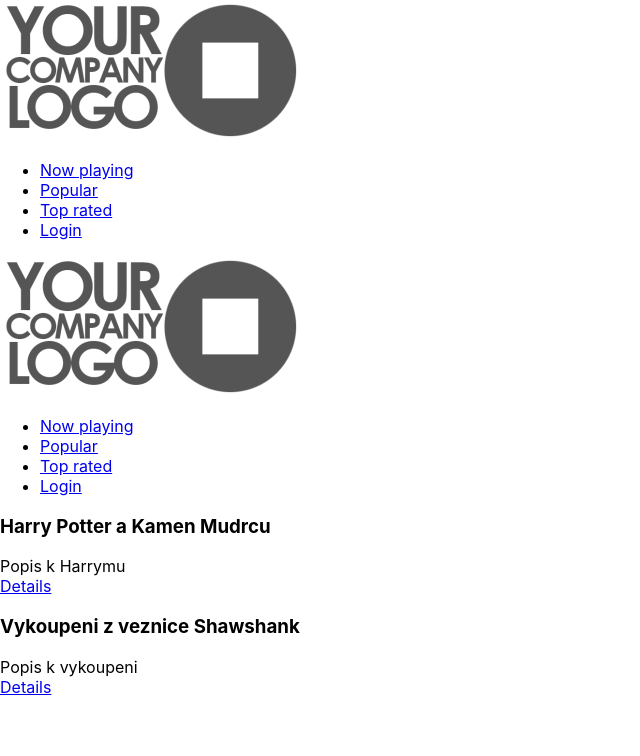
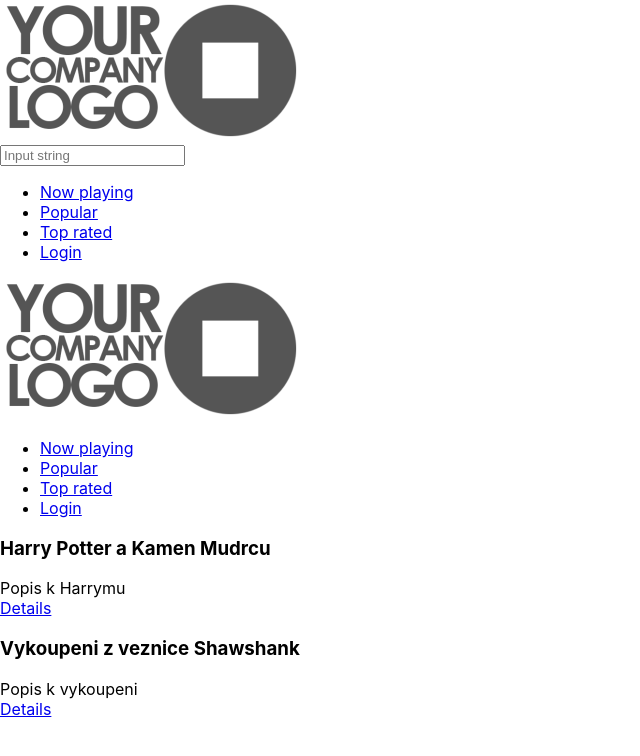
Before and after one commit to CzuProjects/czu-movie-dbs, a React app: page / in a window 1280 px wide. Shown: the top 756 px of the page, without its empty margins (0-640 px from the left). Built offline with nearby package versions, Linux system fonts and the light colour scheme.

Commit message:
Search component, routing path update

```diff
--- a/src/components/Navigation/Toolbar/Toolbar.js
+++ b/src/components/Navigation/Toolbar/Toolbar.js
@@ -2,9 +2,9 @@ import React from 'react';
 import classes from './Toolbar.css';
 import Logo from '../../Logo/Logo';
 import NavigationItems from '../NavigationItems/NavigationItems';
+import SearchItem from '../../SearchItem/SearchItem';
 import DrawerToggle from '../SideDrawer/DrawerToggle/DrawerToggle';
 import { Link } from 'react-router-dom';
-
 
 const toolbar = (props) => (
     <header className={classes.Toolbar}>
@@ -14,6 +14,7 @@ const toolbar = (props) => (
                 <Logo/>
             </Link>
         </div>
+        <SearchItem/>
         <nav className={classes.DesktopOnly}>
             <NavigationItems unsuported={() => alert('This feature is not supported yet!')}/>
         </nav>
--- /dev/null
+++ b/src/components/SearchItem/SearchItem.css
@@ -0,0 +1,9 @@
+.SearchItem {
+    padding-left: 5px;
+    margin-left: 20%;
+    border-radius: 4px;
+    float: right;
+    height: 60%;
+    width: 35%;
+    background-color: #eceeee;
+}
--- /dev/null
+++ b/src/components/SearchItem/SearchItem.js
@@ -0,0 +1,12 @@
+import React from 'react';
+import classes from './SearchItem.css';
+
+const searchItem = () => (
+    <input
+        className={classes.SearchItem}
+        onClick={() => alert('This functionality is not supported yet.')}
+        type="search" onSubmit={() => alert('This functionality is not supported yet.')}
+        placeholder="Input string"/>
+);
+
+export default searchItem;
--- a/src/containers/MovieDbs/MovieDbs.js
+++ b/src/containers/MovieDbs/MovieDbs.js
@@ -40,6 +40,7 @@ class MovieDbs extends Component{
         return (
             <div>
                 <Route path="/" exact component={Movies}/>
+                <Route path="/czu-movie-dbs" component={Movies}/>
                 <Route path="/now_playing" component={Movies}/>
                 <Route path="/popular" render={() => <h1>Popular</h1>}/>
                 <Route path="/top_rated" render={() => <h1>Top rated</h1>}/>
```
Also changed, not shown: package.json (+7 -1 lines), 1 other file (tests, documents, lock files or other folders).
